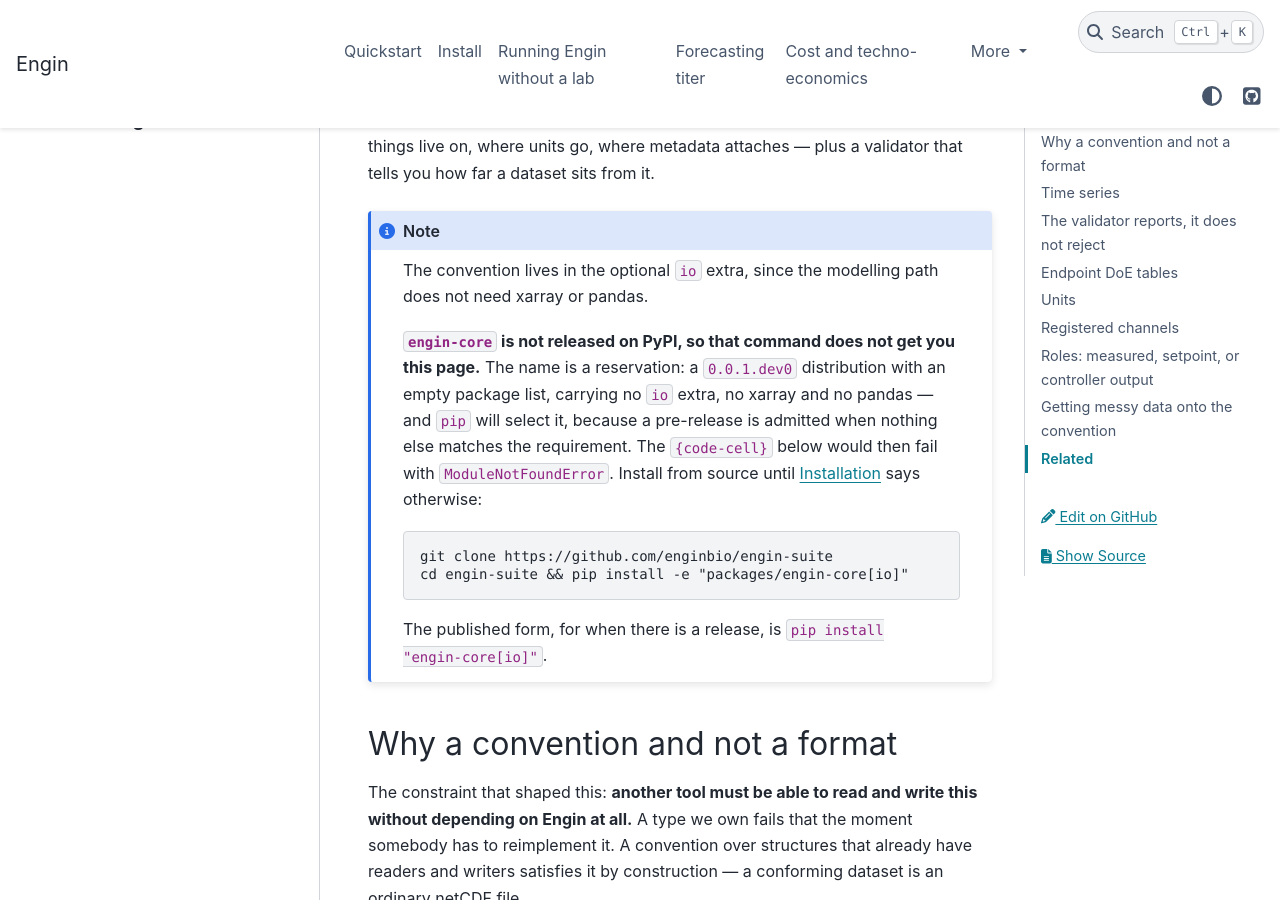
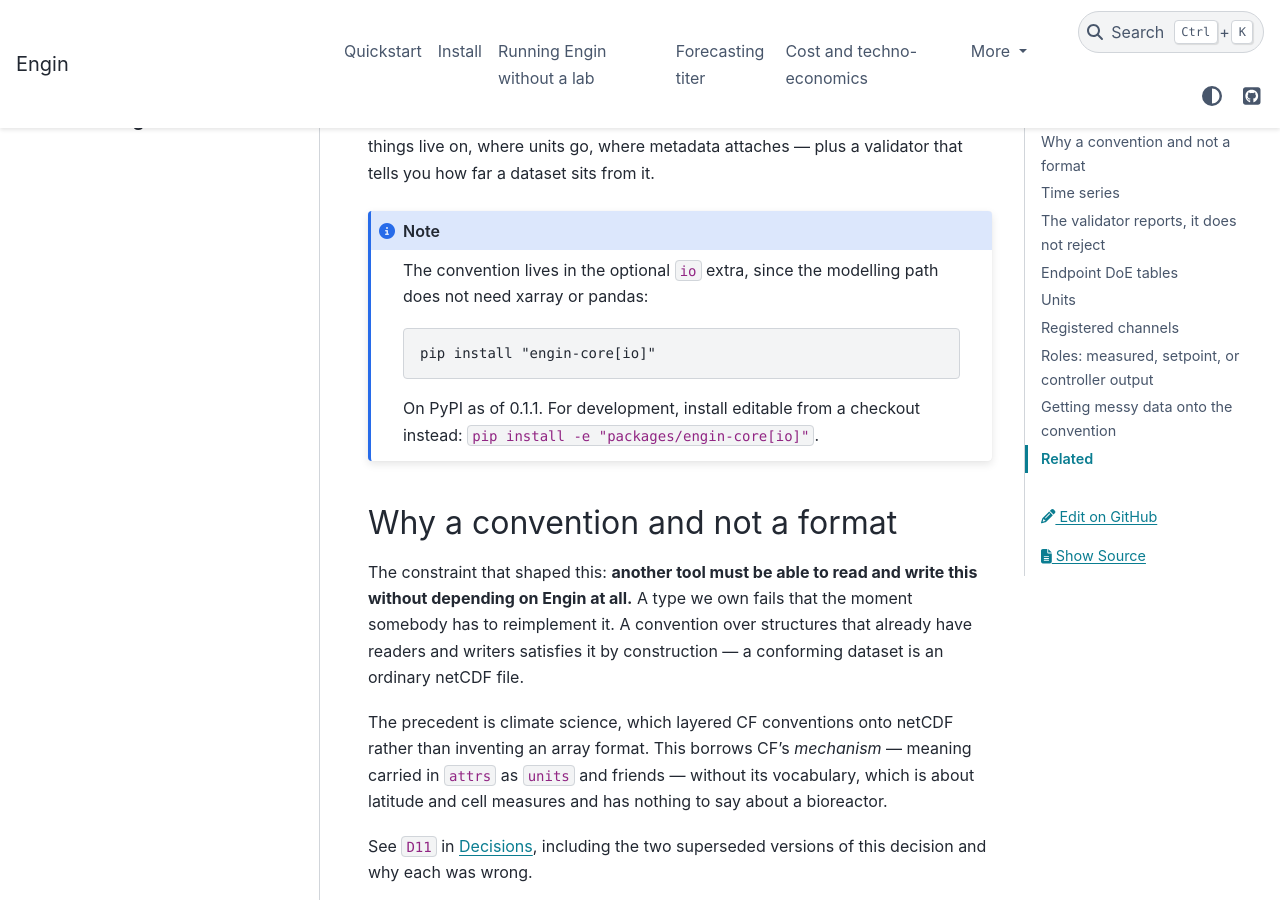
Before and after one commit to enginbio/engin-suite, a Sphinx documentation site: the page built from docs/guides/data-formats.md, in a window 1280 px wide and 900 px high, scrolled down 268 px. Built offline with Sphinx 7.4.7 and the PyData theme 0.15.4, drawn with Linux system fonts in a browser that asks for light colours.

Commit message:
Docs: Engin is on PyPI — correct six now-false "not released" claims
0.1.1 shipped to all six distributions on 2026-08-22, but six documents still
tell a reader the install gives them nothing. This is the fifth time this class
of claim has gone stale, and the first time it is wrong by *understating* what
works — the most misleading direction, because a reader concludes the project is
broken rather than unpublished.

Corrected, all to the same shape (PyPI is the primary install; source checkout is
for development):

- docs/install.md      — the warning block, now a note with the real install line;
                         and the requirements-dev rationale (was "not published")
- docs/index.md        — the front-page Install block
- docs/quickstart.md   — the "not on PyPI" note (the page still clones, because it
                         runs a script from the tree; the note now says why)
- docs/guides/data-formats.md — the io-extra note (dropped the "pip selects an
                         empty stub" paragraph, which is no longer what happens)
- packages/engin-core/README.md — the package Install section
- GOVERNANCE.md 5.4    — "Nothing has been released" is now false; the names-held
                         claim (guarded by reserve_names.py --verify) is kept, and
                         --verify still passes: all six names resolve at 0.1.1

Why --verify did not catch this: it validates which *names* are held against the
live index, and all six are (more so now). It has never checked the *release
characterization* — "placeholder / nothing released" — which is the half that
rotted. The fix here is prose, not the check.

Deliberately out of scope, because they are internal build rationale rather than
anything a user reads, and the "no root package" reasoning behind them still
holds even though "not published yet" is now dated: AGENTS.md, requirements-dev.txt,
.readthedocs.yaml. Worth a follow-up, not this PR.

Refs #269.

Co-Authored-By: Claude Opus 5 <noreply@anthropic.com>
Claude-Session: https://claude.ai/code/session_01TrhuXj3hBjpyqaLMPtsb2s

````diff
--- a/docs/guides/data-formats.md
+++ b/docs/guides/data-formats.md
@@ -24,20 +24,12 @@ validator that tells you how far a dataset sits from it.
 
 ```{note}
 The convention lives in the optional `io` extra, since the modelling path does
-not need xarray or pandas.
+not need xarray or pandas:
 
-**`engin-core` is not released on PyPI, so that command does not get you this
-page.** The name is a reservation: a `0.0.1.dev0` distribution with an empty
-package list, carrying no `io` extra, no xarray and no pandas — and `pip` will
-select it, because a pre-release is admitted when nothing else matches the
-requirement. The `{code-cell}` below would then fail with `ModuleNotFoundError`.
-Install from source until [Installation](../install) says otherwise:
+    pip install "engin-core[io]"
 
-    git clone https://github.com/enginbio/engin-suite
-    cd engin-suite && pip install -e "packages/engin-core[io]"
-
-The published form, for when there is a release, is
-`pip install "engin-core[io]"`.
+On PyPI as of 0.1.1. For development, install editable from a checkout instead:
+`pip install -e "packages/engin-core[io]"`.
 ```
 
 ## Why a convention and not a format
````
Also changed, not shown: GOVERNANCE.md (+3 -3 lines), docs/index.md (+4 -7 lines), docs/install.md (+9 -8 lines), docs/quickstart.md (+3 -2 lines), packages/engin-core/README.md.
